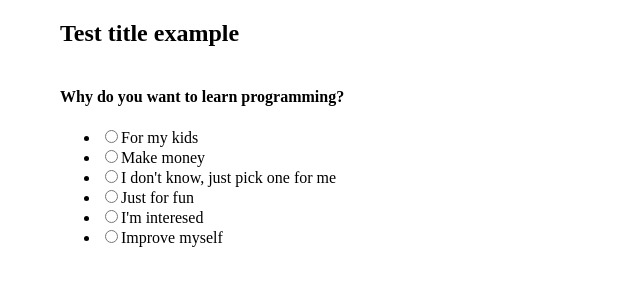
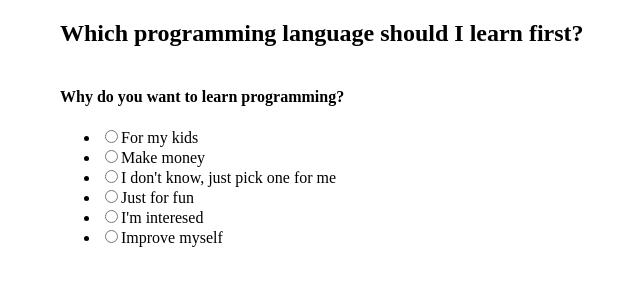
Before and after one commit to Kamilius/ua-web-challange-tree-test, a plain HTML site: page index.html in a window 1280 px wide. Shown: the whole page, without its empty margins (68-708 px from the left). Drawn offline with Linux system fonts and the light colour scheme.

Commit message:
Changed page heading

```diff
--- a/index.html
+++ b/index.html
@@ -6,7 +6,7 @@
   </head>
   <body>
     <div class="container">
-      <h2>Test title example</h2>
+      <h2>Which programming language should I learn first?</h2>
       <div class="questions-wrapper">
       </div>
     </div>
```
